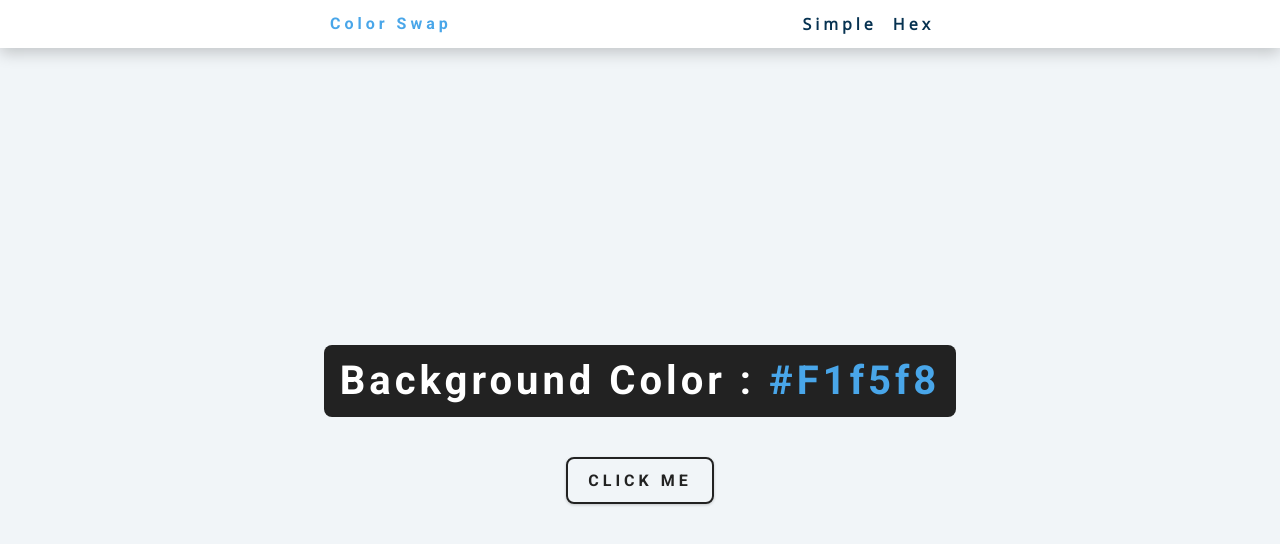
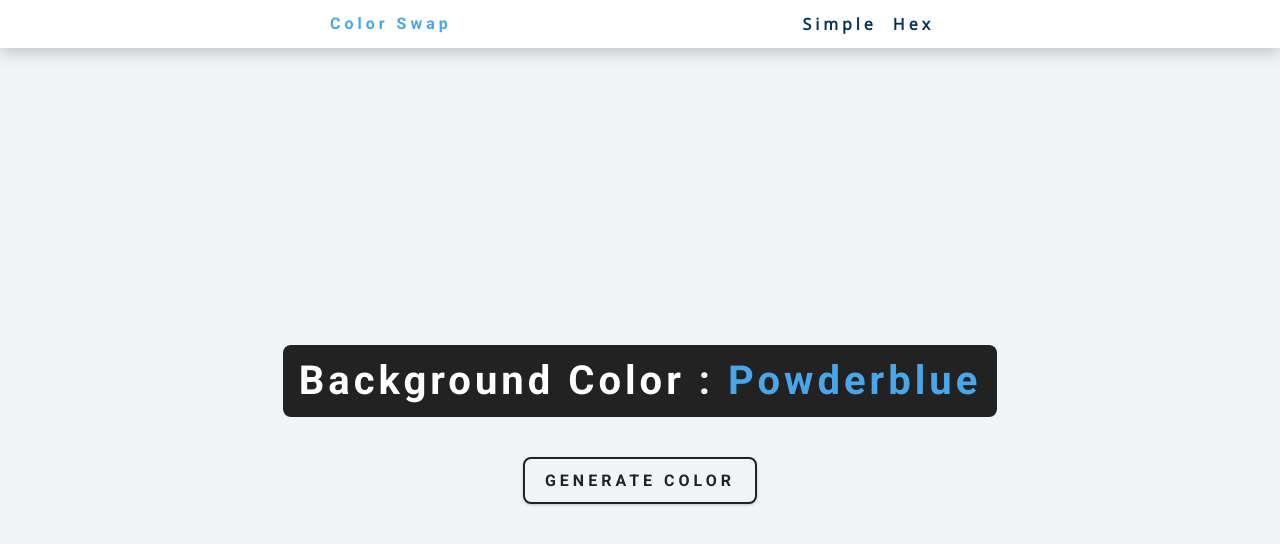
Before and after one commit to Ronysweb/colorswap, a plain HTML site: page index.html in a window 1280 px wide. Drawn offline with nearby package versions, Linux system fonts and the light colour scheme.

Commit message:
Update index.html

```diff
--- a/index.html
+++ b/index.html
@@ -2,15 +2,13 @@
 =========================================================
  ColorSwap
 =========================================================
-
  Product Page: https://www.ronysweb.com/
  Copyright 2021 RonysWeb (https://www.ronysweb.com)
-
+ License: MIT Check documentation on GitHub
  Coded by Ronald Guidry
-
 =========================================================
 
-The above copyright notice and this permission notice shall be included in all copies or substantial portions of the Software. -->
+-->
 <!DOCTYPE html>
 <html lang="en">
   <head>
@@ -24,7 +22,7 @@ The above copyright notice and this permission notice shall be included in all c
   <body>
     <nav>
       <div class="nav-center">
-        <h4>color swap</h4>
+      <a href="index.html"><h4>color swap</h4></a>
         <ul class="nav-links">
           <li><a href="index.html">simple</a></li>
           <li><a href="hex.html">hex</a></li>
@@ -33,8 +31,8 @@ The above copyright notice and this permission notice shall be included in all c
     </nav>
     <main>
       <div class="container">
-        <h2>background color : <span class="color">#f1f5f8</span></h2>
-        <button class="btn btn-hero" id="btn">click me</button>
+        <h2>background color : <span class="color">powderblue</span></h2>
+        <button class="btn btn-hero" id="btn">Generate Color</button>
       </div>
     </main>
     <!-- javascript -->
```
